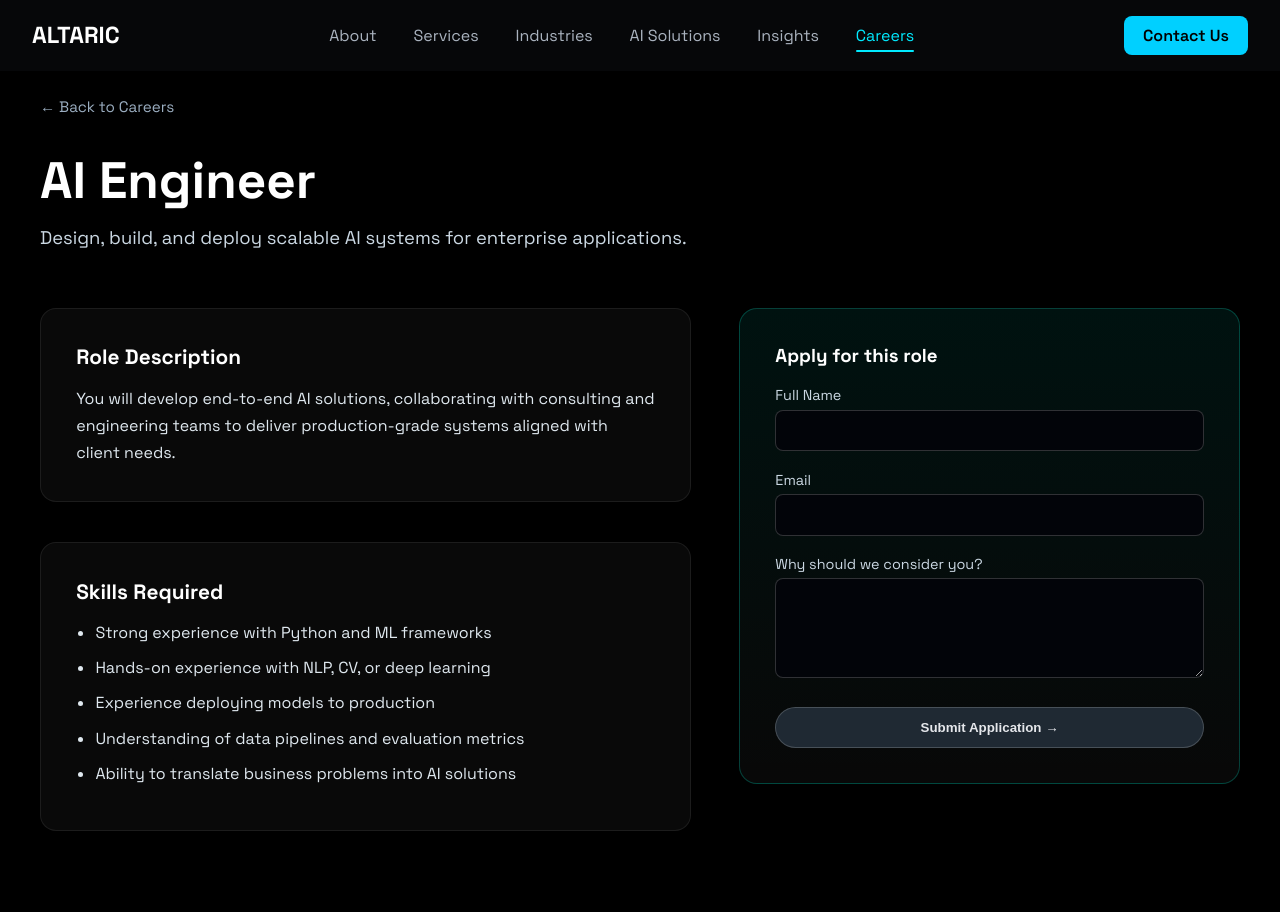
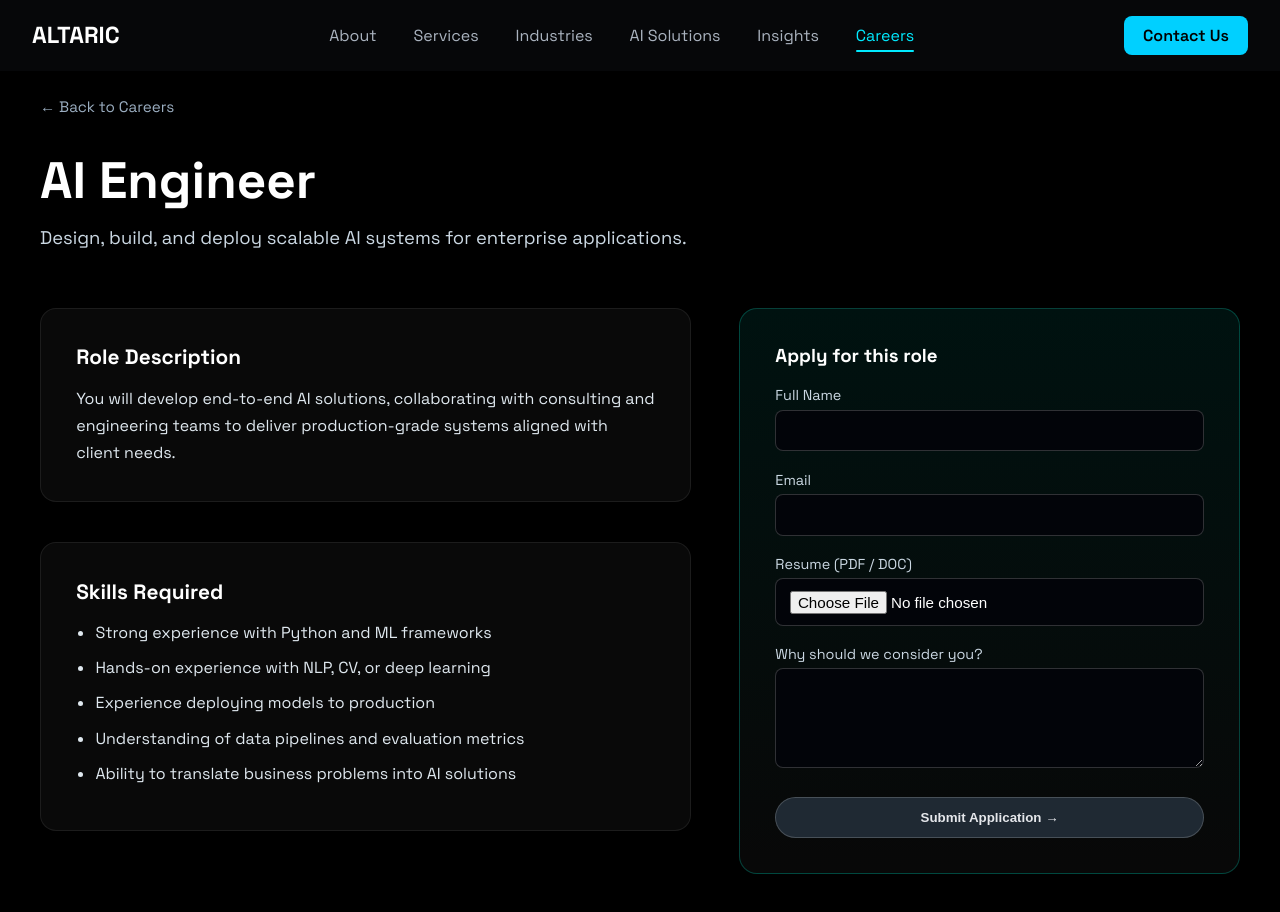
Before and after one commit to Vatshal-Venkat/Altaric, a React (Vite) app in the folder website_src/frontend/: page /careers/ai-engineer in a window 1280 px wide. Shown: the top 912 px of the page. Built offline with nearby package versions, Linux system fonts and the light colour scheme; no server answers.

Commit message:
Brought in API

```diff
--- a/website_src/frontend/src/pages/CareerDetail.jsx
+++ b/website_src/frontend/src/pages/CareerDetail.jsx
@@ -161,6 +161,25 @@ const SubmitButton = styled.button`
 `;
 
 /* ================================
+   SUCCESS STATE
+================================ */
+const SuccessBox = styled.div`
+  padding: 3rem;
+  border-radius: 18px;
+  background: rgba(0,229,204,0.12);
+  border: 1px solid rgba(0,229,204,0.35);
+  text-align: center;
+
+  h2 {
+    margin-bottom: 0.6rem;
+  }
+
+  p {
+    color: #cbd8e3;
+  }
+`;
+
+/* ================================
    ROLE DATA
 ================================ */
 const ROLE_DATA = {
@@ -242,21 +261,47 @@ const CareerDetail = () => {
       : "Careers | Altaric";
   }, [data]);
 
+  const [submitted, setSubmitted] = useState(false);
+  const [loading, setLoading] = useState(false);
+
   const [form, setForm] = useState({
     name: "",
     email: "",
     message: "",
+    resume: null,
   });
 
-  const handleChange = (e) =>
-    setForm({ ...form, [e.target.name]: e.target.value });
+  const handleChange = (e) => {
+    const { name, value, files } = e.target;
+    setForm({
+      ...form,
+      [name]: files ? files[0] : value,
+    });
+  };
 
-  const handleSubmit = (e) => {
+  const handleSubmit = async (e) => {
     e.preventDefault();
+    setLoading(true);
 
-    window.location.href = `mailto:careers@altaric.com
-      ?subject=Application for ${data.title}
-      &body=Name: ${form.name}%0D%0AEmail: ${form.email}%0D%0A%0D%0A${form.message}`;
+    const payload = new FormData();
+    payload.append("role", normalizedRole);
+    payload.append("name", form.name);
+    payload.append("email", form.email);
+    payload.append("message", form.message);
+    payload.append("resume", form.resume);
+
+    try {
+      await fetch("/api/apply", {
+        method: "POST",
+        body: payload,
+      });
+
+      setSubmitted(true);
+    } catch (err) {
+      alert("Submission failed. Please try again.");
+    } finally {
+      setLoading(false);
+    }
   };
 
   if (!data) {
@@ -265,6 +310,23 @@ const CareerDetail = () => {
         <Container>
           <Title>Role not found</Title>
           <BackLink to="/careers">← Back to Careers</BackLink>
+        </Container>
+      </Page>
+    );
+  }
+
+  if (submitted) {
+    return (
+      <Page>
+        <Container>
+          <SuccessBox>
+            <h2>Application Submitted</h2>
+            <p>
+              Thank you for applying. Our team will review your application and
+              get back to you if there is a match.
+            </p>
+            <BackLink to="/careers">← Back to Careers</BackLink>
+          </SuccessBox>
         </Container>
       </Page>
     );
@@ -325,6 +387,16 @@ const CareerDetail = () => {
               </Field>
 
               <Field>
+                <label>Resume (PDF / DOC)</label>
+                <input
+                  type="file"
+                  name="resume"
+                  required
+                  onChange={handleChange}
+                />
+              </Field>
+
+              <Field>
                 <label>Why should we consider you?</label>
                 <textarea
                   name="message"
@@ -333,8 +405,8 @@ const CareerDetail = () => {
                 />
               </Field>
 
-              <SubmitButton type="submit">
-                Submit Application →
+              <SubmitButton type="submit" disabled={loading}>
+                {loading ? "Submitting..." : "Submit Application →"}
               </SubmitButton>
             </Form>
           </ApplyCard>
```
